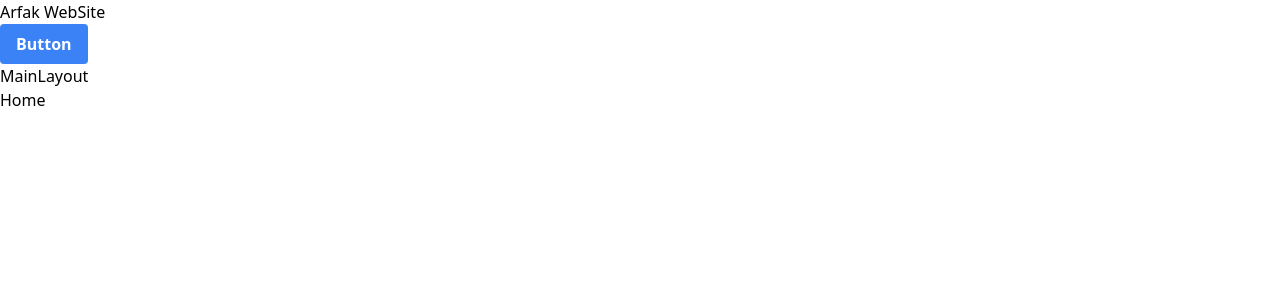
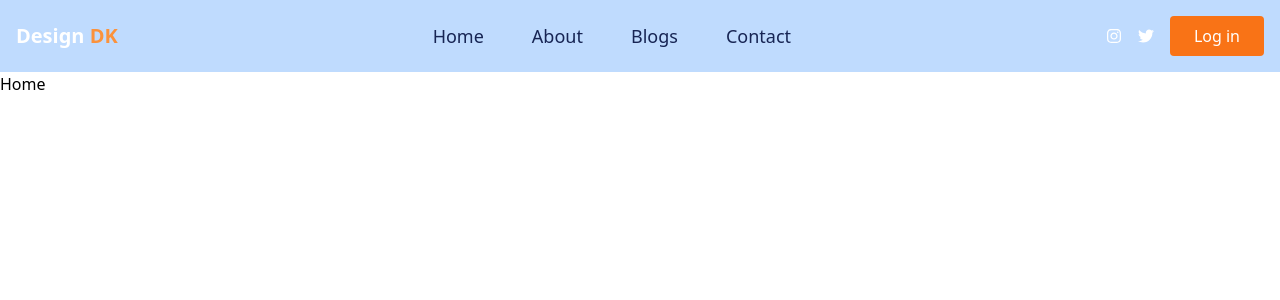
Before and after one commit to SaraZmni/arfak-web-app, a React app: page / in a window 1280 px wide. Shown: the top 300 px of the page. Built offline with nearby package versions, Linux system fonts and the light colour scheme.

Commit message:
add nav bar menu

```diff
--- a/package.json
+++ b/package.json
@@ -15,6 +15,7 @@
     "match-sorter": "^6.3.3",
     "react": "^18.2.0",
     "react-dom": "^18.2.0",
+    "react-icons": "^5.0.1",
     "react-router-dom": "^6.22.0",
     "sort-by": "^1.2.0"
   },
--- a/src/app.tsx
+++ b/src/app.tsx
@@ -3,10 +3,6 @@ import AppRouter from "@routes/index";
 const App = () => {
   return (
     <>
-      <h1>Arfak WebSite</h1>
-      <button className="bg-blue-500 hover:bg-blue-700 text-white font-bold py-2 px-4 rounded">
-        Button
-      </button>
       <AppRouter />
     </>
   );
--- a/src/components/general/layouts/main/main-layout.tsx
+++ b/src/components/general/layouts/main/main-layout.tsx
@@ -1,10 +1,11 @@
 import { FC } from "react";
 import { Outlet } from "react-router";
+import { Navbar } from "../navbar";
 
 const MainLayout: FC = () => {
   return (
     <>
-      <div>MainLayout</div>
+      <Navbar />
       <Outlet />
     </>
   );
--- a/src/components/general/layouts/navbar/navbar.tsx
+++ b/src/components/general/layouts/navbar/navbar.tsx
@@ -1,6 +1,51 @@
 import { FC } from "react";
+import { NavLink } from "react-router-dom";
+import { FaBars, FaInstagram, FaTwitter } from "react-icons/fa6";
 
 const Navbar: FC = () => {
-  return <div>Navbar</div>;
+  const navItems = [
+    { path: "/", link: "Home" },
+    { path: "/about", link: "About" },
+    { path: "/blogs", link: "Blogs" },
+    { path: "/contact", link: "Contact" },
+  ];
+  return (
+    <header className="bg-blue-200 text-white">
+      <nav className="px-4 py-4 max-w-7xl mx-auto flex justify-between items-center">
+        <a href="/" className="text-xl font-bold text-white">
+          Design <span className="text-orange-400">DK</span>
+        </a>
+
+        {/* navitems for website */}
+        <ul className="md:flex gap-12 text-lg hidden">
+          {navItems.map(({ path, link }) => (
+            <li className="text-blue-950" key={path}>
+              <NavLink to={path}>{link}</NavLink>
+            </li>
+          ))}
+        </ul>
+
+        {/* menu icons */}
+        <div className="text-white lg:flex gap-4 items-center hidden ">
+          <a href="/" className="hover:text-orange-500">
+            <FaInstagram />
+          </a>
+          <a href="/" className="hover:text-orange-500 gap-4 items-center">
+            <FaTwitter />
+          </a>
+          <button className="bg-orange-500 px-6 py-2 font-medium rounded hover:bg-white hover:text-orange-500 transition-all duration-200 ease-in">
+            Log in
+          </button>
+        </div>
+
+        {/* mobile menu btn, display mobile screen */}
+        <div className="md:hidden">
+          <button className="cursor-pointer">
+            <FaBars className="w-5 h-5" />
+          </button>
+        </div>
+      </nav>
+    </header>
+  );
 };
 export default Navbar;
```
Also changed, not shown: 1 other file (tests, documents, lock files or other folders).
